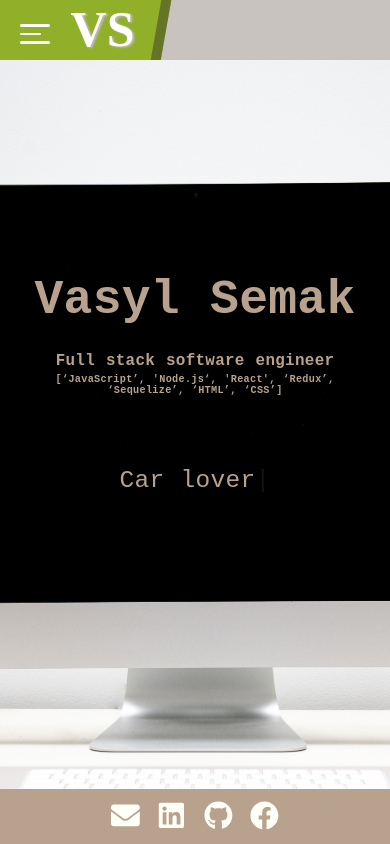
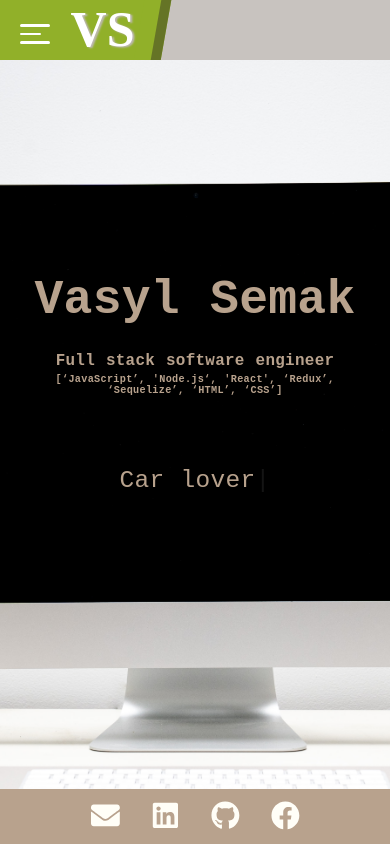
Before and after one commit to vasylsemak/My-Website, a Gatsby site: page / in a window 390 px wide. Shown: the top 844 px of the page. Built offline with nearby package versions, Linux system fonts and the light colour scheme; Gatsby itself is replaced by a stand-in of ours.

Commit message:
edit footer.scss

```diff
--- a/src/components/footer.scss
+++ b/src/components/footer.scss
@@ -31,7 +31,7 @@ $links-color: #fffef7;
 @media (max-width: 750px) {
   #footer {
     a {
-      margin: 0 0.55em;
+      margin: 0 4%;
 
       .svg-inline--fa {
         height: 1.8em;
```
